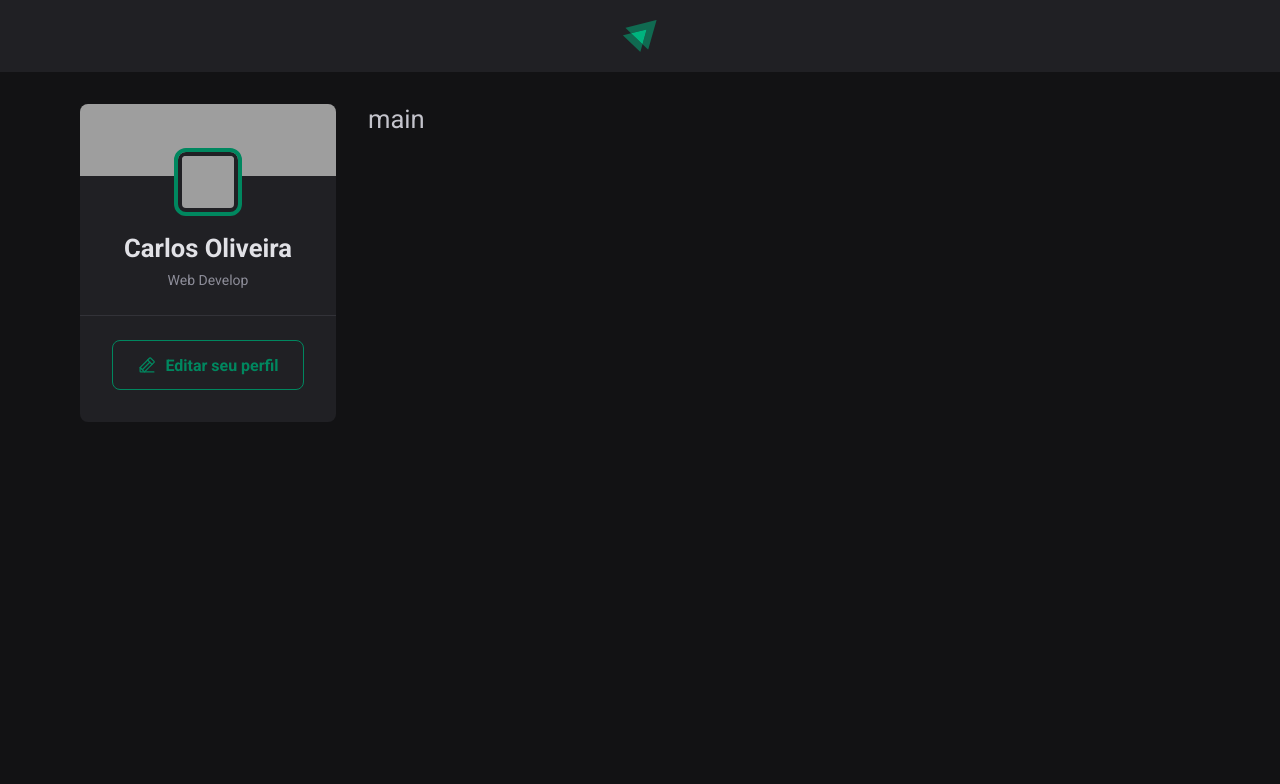
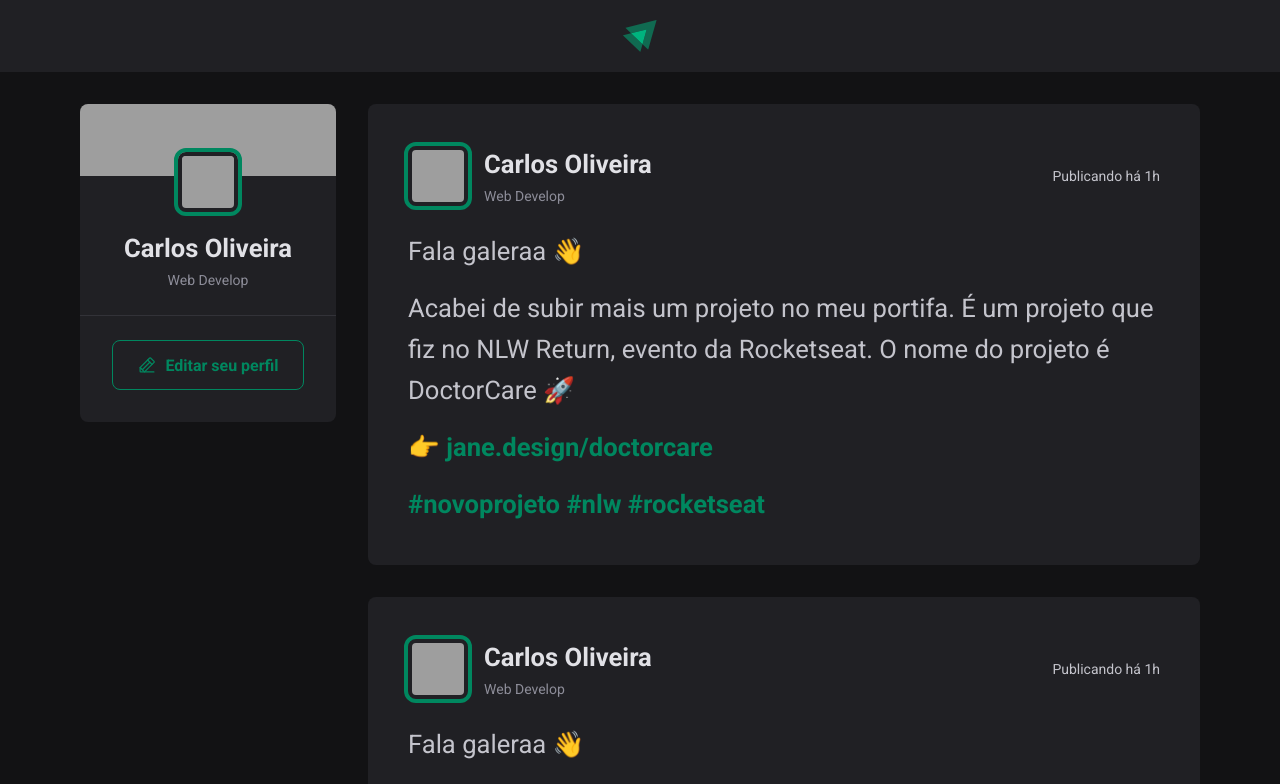
Before and after one commit to carlossroliveira/feed, a React (Vite) app: page / in a window 1280 px wide. Shown: the top 784 px of the page. Built offline with nearby package versions, Linux system fonts and the light colour scheme; grey boxes are pictures that could not be loaded.

Commit message:
Implementando estilo e criação do post

```diff
--- a/src/components/Layout/index.tsx
+++ b/src/components/Layout/index.tsx
@@ -1,4 +1,5 @@
 // Components
+import { Post } from '../Post'
 import { Header } from '../Header'
 import { SideBar } from '../SideBar'
 
@@ -14,7 +15,9 @@ export const Layout = () => {
         <SideBar />
 
         <main>
-          <p>main</p>
+          <Post />
+
+          <Post />
         </main>
       </WrapperSC>
     </>
--- /dev/null
+++ b/src/components/Post/index.tsx
@@ -0,0 +1,55 @@
+// Styles
+import {
+  AuthorSC,
+  ContainerSC,
+  ContentSC,
+  DivSC,
+  HeaderSC,
+  ImgSC,
+  LinkSC,
+  ParagraphSC,
+  SpanSC,
+  StrongSC,
+  TimeSC,
+} from './postStyles'
+
+export const Post = () => {
+  return (
+    <ContainerSC>
+      <HeaderSC>
+        <AuthorSC>
+          <ImgSC
+            alt="Imagem de perfil do github"
+            src="https://github.com/carlossroliveira.png"
+          />
+
+          <DivSC>
+            <StrongSC>Carlos Oliveira</StrongSC>
+            <SpanSC>Web Develop</SpanSC>
+          </DivSC>
+        </AuthorSC>
+
+        <TimeSC title="11 de maio ás 08:13h" dateTime="2023-05-11 08:13:00">
+          Publicando há 1h
+        </TimeSC>
+      </HeaderSC>
+
+      <ContentSC>
+        <ParagraphSC>Fala galeraa 👋</ParagraphSC>
+
+        <ParagraphSC>
+          Acabei de subir mais um projeto no meu portifa. É um projeto que fiz
+          no NLW Return, evento da Rocketseat. O nome do projeto é DoctorCare 🚀
+        </ParagraphSC>
+
+        <ParagraphSC>
+          <LinkSC href="#"> 👉 jane.design/doctorcare</LinkSC>
+        </ParagraphSC>
+
+        <ParagraphSC>
+          <LinkSC href="#">#novoprojeto #nlw #rocketseat</LinkSC>
+        </ParagraphSC>
+      </ContentSC>
+    </ContainerSC>
+  )
+}
--- /dev/null
+++ b/src/components/Post/postStyles.ts
@@ -0,0 +1,74 @@
+import styled from 'styled-components'
+
+export const ContainerSC = styled.article`
+  padding: 2.5rem;
+  border-radius: 8px;
+  background: ${({ theme }) => theme.GREY_SCALE[800]};
+
+  & + & {
+    margin-top: 2rem;
+  }
+`
+
+export const ContentSC = styled.div`
+  line-height: 1.6;
+  margin-top: 1.5rem;
+  color: ${({ theme }) => theme.GREY_SCALE[300]};
+`
+
+export const ParagraphSC = styled.p`
+  margin-top: 1rem;
+`
+
+export const LinkSC = styled.a`
+  font-weight: bold;
+  text-decoration: none;
+  transition: color 0.1s, background-color 0.1s;
+  color: ${({ theme }) => theme.GREEN_SCALE[500]};
+
+  &:hover {
+    color: ${({ theme }) => theme.GREEN_SCALE[300]};
+  }
+`
+
+export const HeaderSC = styled.header`
+  display: flex;
+  align-items: center;
+  justify-content: space-between;
+`
+
+export const AuthorSC = styled.div`
+  display: flex;
+  align-items: center;
+  gap: 1rem;
+`
+export const DivSC = styled.div`
+  display: block;
+  line-height: 1.6;
+  color: ${({ theme }) => theme.GREY_SCALE[100]};
+`
+
+export const StrongSC = styled.strong`
+  display: block;
+  line-height: 1.6;
+  color: ${({ theme }) => theme.GREY_SCALE[100]};
+`
+export const SpanSC = styled.span`
+  display: block;
+  font-size: 0.875rem;
+  line-height: 1.6;
+  color: ${({ theme }) => theme.GREY_SCALE[400]};
+`
+
+export const ImgSC = styled.img`
+  width: calc(3rem + 12px);
+  height: calc(3rem + 12px);
+  border-radius: 8px;
+  border: 4px solid ${({ theme }) => theme.GREY_SCALE[800]};
+  outline: 4px solid ${({ theme }) => theme.GREEN_SCALE[500]};
+`
+
+export const TimeSC = styled.time`
+  font-size: 0.875rem;
+  color: var(--gray-400);
+`
```
